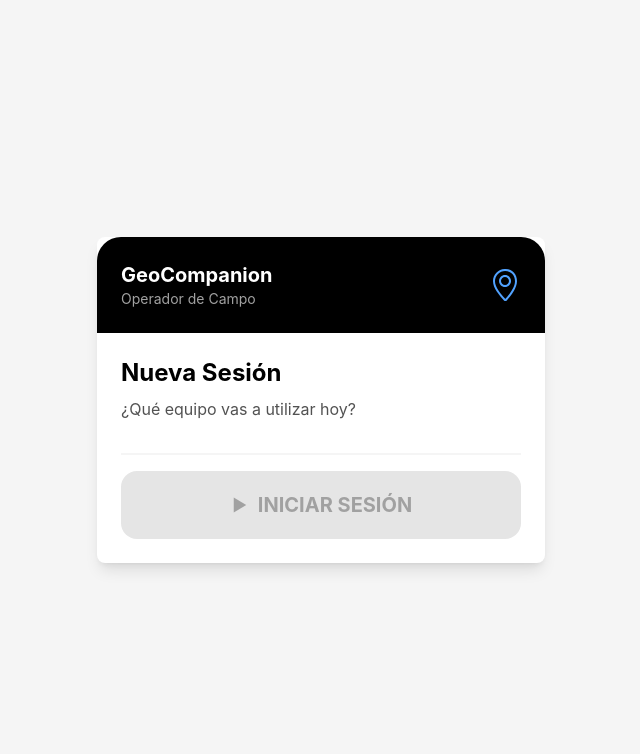
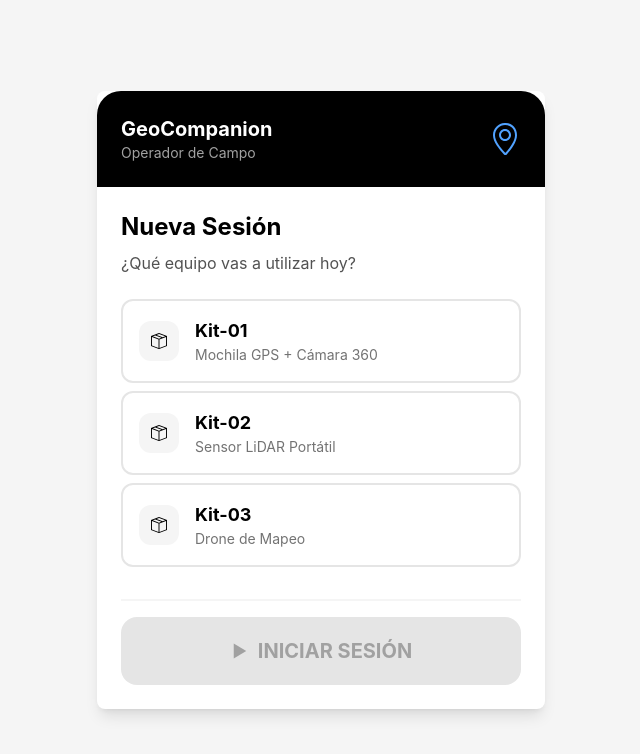
Before and after one commit to GerardoGarcia79/companion-app, a React (Vite) app: page / in a window 1280 px wide. Shown: the top 754 px of the page, without its empty margins (319-959 px from the left). Built offline with nearby package versions, Linux system fonts and the light colour scheme.

Commit message:
feat: create KitCard reusable component and use it to map mockKits data in CompanionApp.tsx

```diff
--- a/src/CompanionApp.tsx
+++ b/src/CompanionApp.tsx
@@ -1,5 +1,7 @@
 import { IoPlaySharp } from "react-icons/io5";
 import { SlLocationPin } from "react-icons/sl";
+import { KitCard } from "./components/KitCard";
+import { mockKits } from "./data/mockKits";
 
 const CompanionApp = () => {
   return (
@@ -19,7 +21,12 @@ const CompanionApp = () => {
         <div className="p-6 rounded-b-3xl">
           <h2 className="text-2xl font-bold mb-2">Nueva Sesión</h2>
           <p className="text-neutral-600">¿Qué equipo vas a utilizar hoy?</p>
-          {/* TODO: list of kits */}
+          <div className="flex flex-col gap-2 mt-6">
+            {mockKits.map((k) => {
+              const { id, kit, description } = k;
+              return <KitCard key={id} kit={kit} description={description} />;
+            })}
+          </div>
           <div className="border-t-2 border-neutral-100 mt-8 pt-4">
             <button
               disabled
--- /dev/null
+++ b/src/components/KitCard.tsx
@@ -0,0 +1,20 @@
+import { TfiPackage } from "react-icons/tfi";
+
+interface Props {
+  kit: string;
+  description: string;
+}
+
+export const KitCard = ({ kit, description }: Props) => {
+  return (
+    <button className="p-4 border-2 border-neutral-200 flex gap-4 items-center w-full rounded-xl">
+      <div className="bg-neutral-100 p-3 rounded-xl">
+        <TfiPackage />
+      </div>
+      <div>
+        <h3 className="font-bold text-lg text-start">{kit}</h3>
+        <p className="text-sm text-neutral-500 text-start">{description}</p>
+      </div>
+    </button>
+  );
+};
--- /dev/null
+++ b/src/data/mockKits.ts
@@ -0,0 +1,23 @@
+type Kit = {
+  id: number;
+  kit: string;
+  description: string;
+};
+
+export const mockKits: Kit[] = [
+  {
+    id: 1,
+    kit: "Kit-01",
+    description: "Mochila GPS + Cámara 360",
+  },
+  {
+    id: 2,
+    kit: "Kit-02",
+    description: "Sensor LiDAR Portátil",
+  },
+  {
+    id: 3,
+    kit: "Kit-03",
+    description: "Drone de Mapeo",
+  },
+];
```
